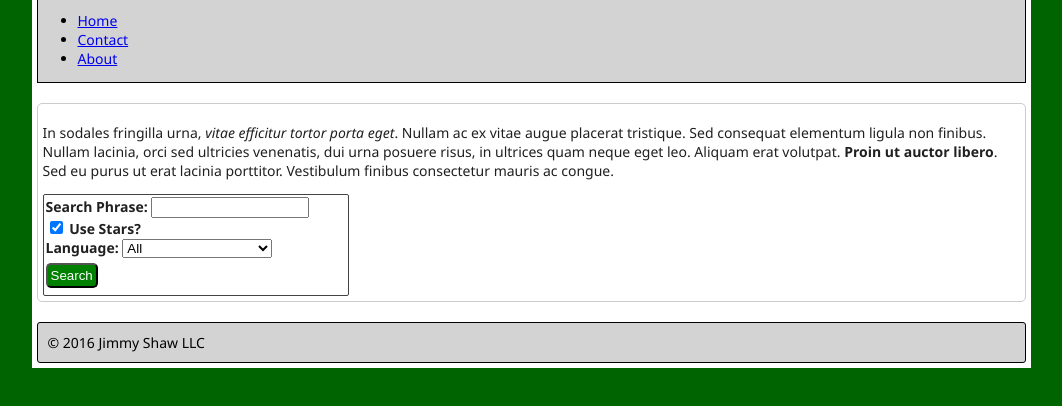
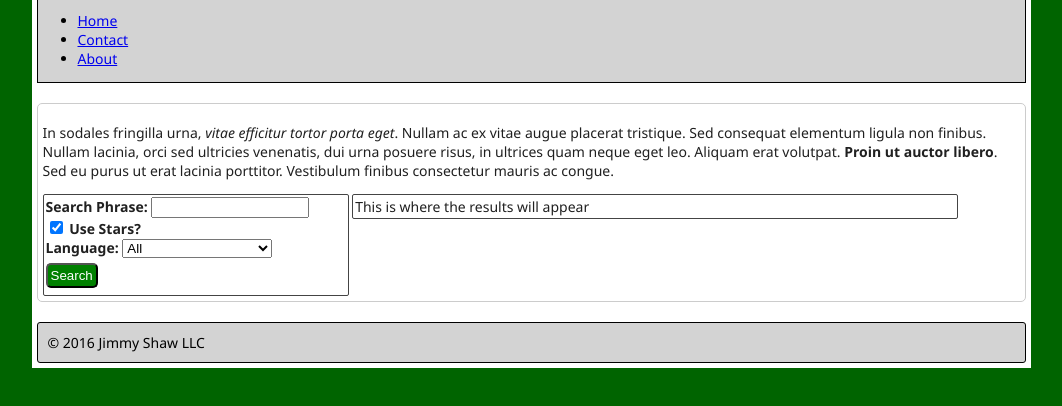
Before and after one commit to jimxshaw/samples-webdevelopment, a plain HTML site: page github-hub/index.html in a window 1280 px wide. Shown: the part 84-490 px from the top of the page, without its empty margins (109-1171 px from the left). Drawn offline with Linux system fonts and the light colour scheme.

Commit message:
Styled up the results section.

```diff
--- a/github-hub/css/site.css
+++ b/github-hub/css/site.css
@@ -35,9 +35,18 @@ body {
     padding: 5px;
 }
 
+#results {
+    padding: 2px;
+    width: 600px;
+    display: inline-block;
+    vertical-align: top;
+}
+
 .simple-form {
     padding: 2px;
     width: 300px;
+    display: inline-block;
+    vertical-align: top;
 }
 
 .simple-form label {
--- a/github-hub/index.html
+++ b/github-hub/index.html
@@ -42,6 +42,11 @@
                     <br/>
                     <input type="submit" value="Search" />
                 </form>
+
+                <div id="results" class="bordered-image">
+                    This is where the results will appear
+                </div>
+
             </section>
 
             <footer>
```
